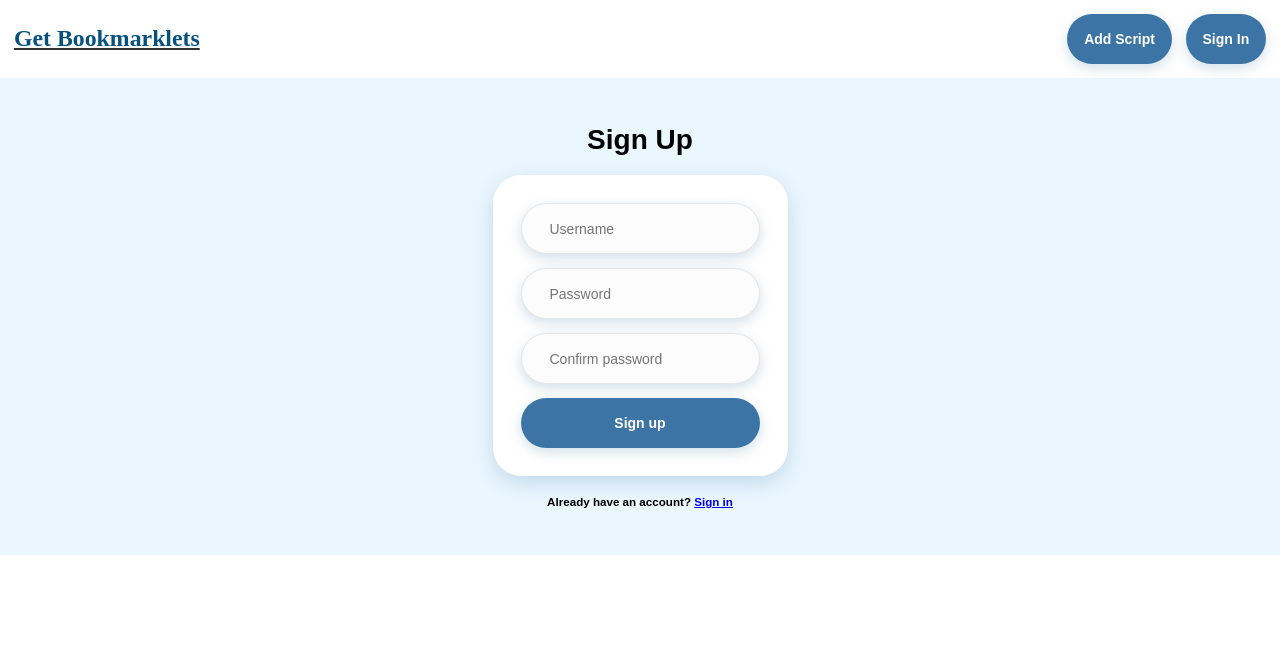
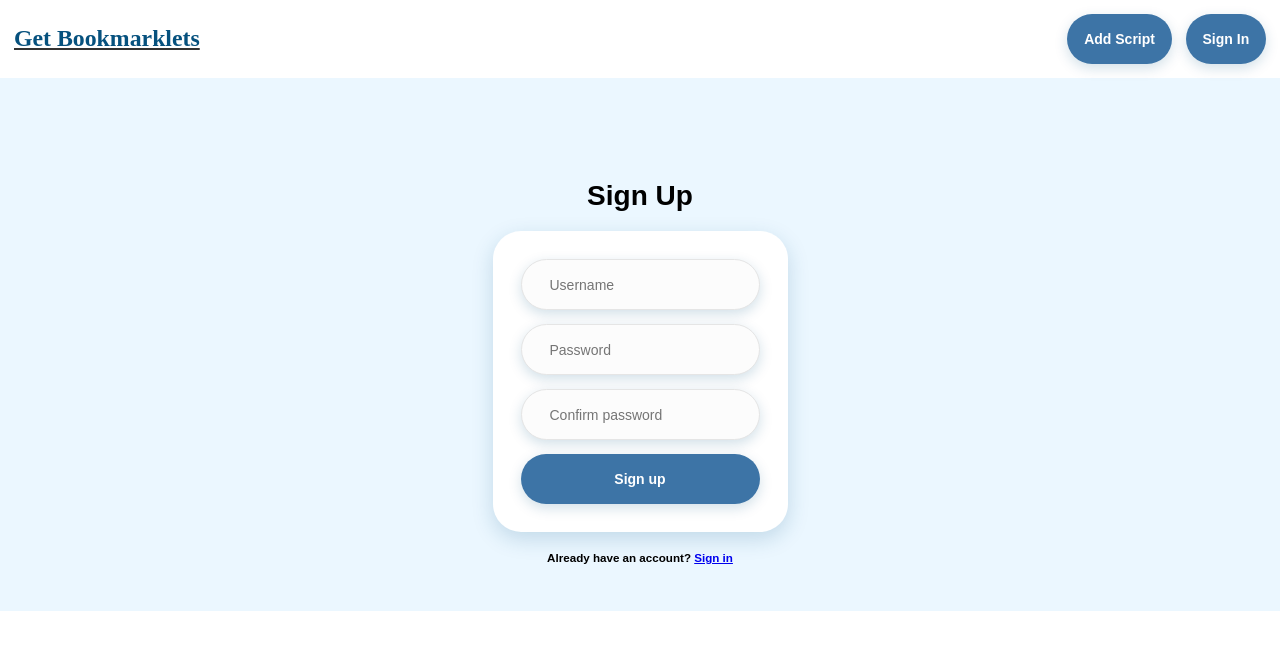
Before and after one commit to madacol/getbookmarklets, a SvelteKit app: page /signup in a window 1280 px wide. Shown: the top 650 px of the page. Built offline with nearby package versions, Linux system fonts and the light colour scheme; no server answers.

Commit message:
Fix: signup was not validating passwords, nor showing errors
Oops, forgot to use `$state()`

```diff
--- a/src/routes/signup/+page.svelte
+++ b/src/routes/signup/+page.svelte
@@ -1,17 +1,15 @@
 <script>
-// @ts-nocheck
-
     import Input from '$lib/components/Input.svelte'
     import PrimaryButton from '$lib/components/PrimaryButton.svelte'
     import { PASSWORD_MINLENGTH } from '$lib/config.js'
 
     let { form } = $props()
 
-    let username = ''
-    let password = ''
-    let password_repeat = ''
+    let username = $state('')
+    let password = $state('')
+    let password_repeat = $state('')
     /** @type {string | null} */
-    let error = null
+    let error = $state(null)
     $effect(() => {
         error = (password !== password_repeat)
             ? 'Passwords do not match'
@@ -33,9 +31,7 @@
 </script>
 
 <main>
-    {#if error}
-        <p class="error">{error}</p>
-    {/if}
+    <p class="error">{error}</p>
     <h1>Sign Up</h1>
 
     <form class="box" method="post">
@@ -88,4 +84,8 @@
         gap: 1rem;
         max-width: 20rem;
     }
+    .error {
+        min-height: 2rem;
+        color: red;
+    }
 </style>
```
